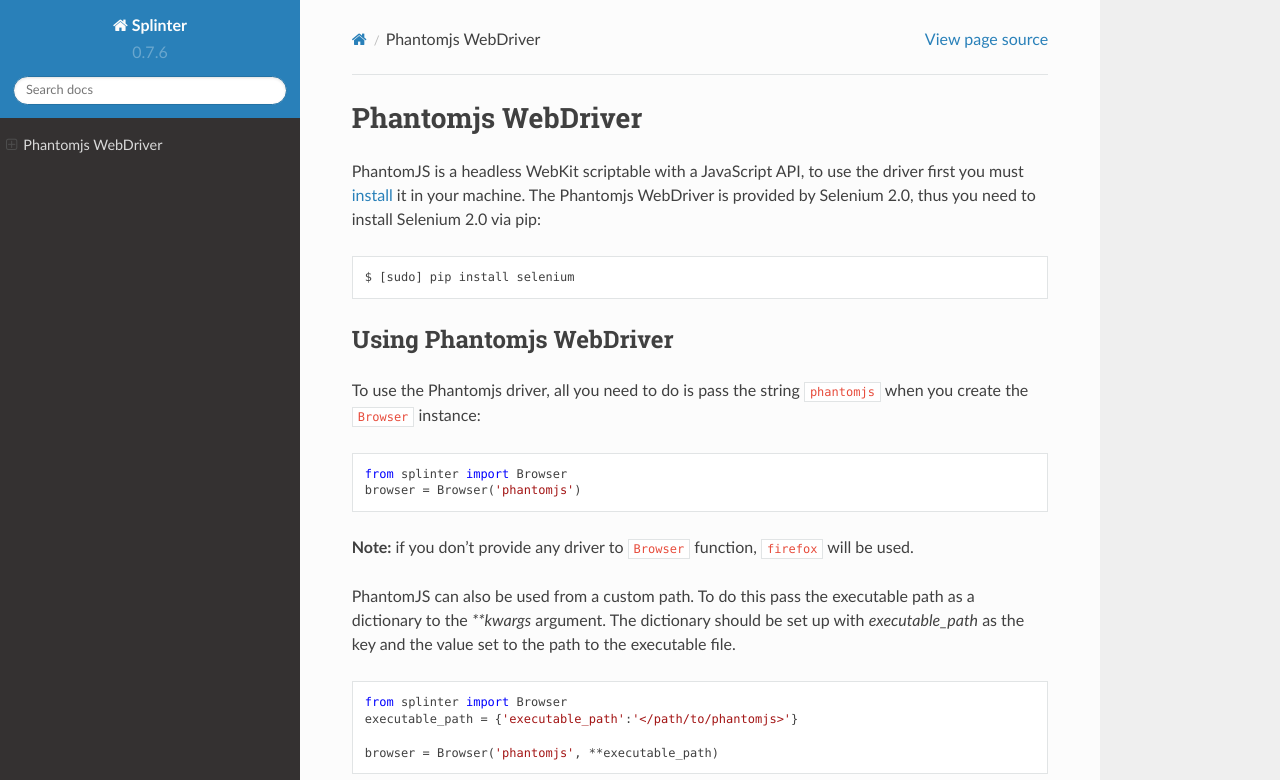
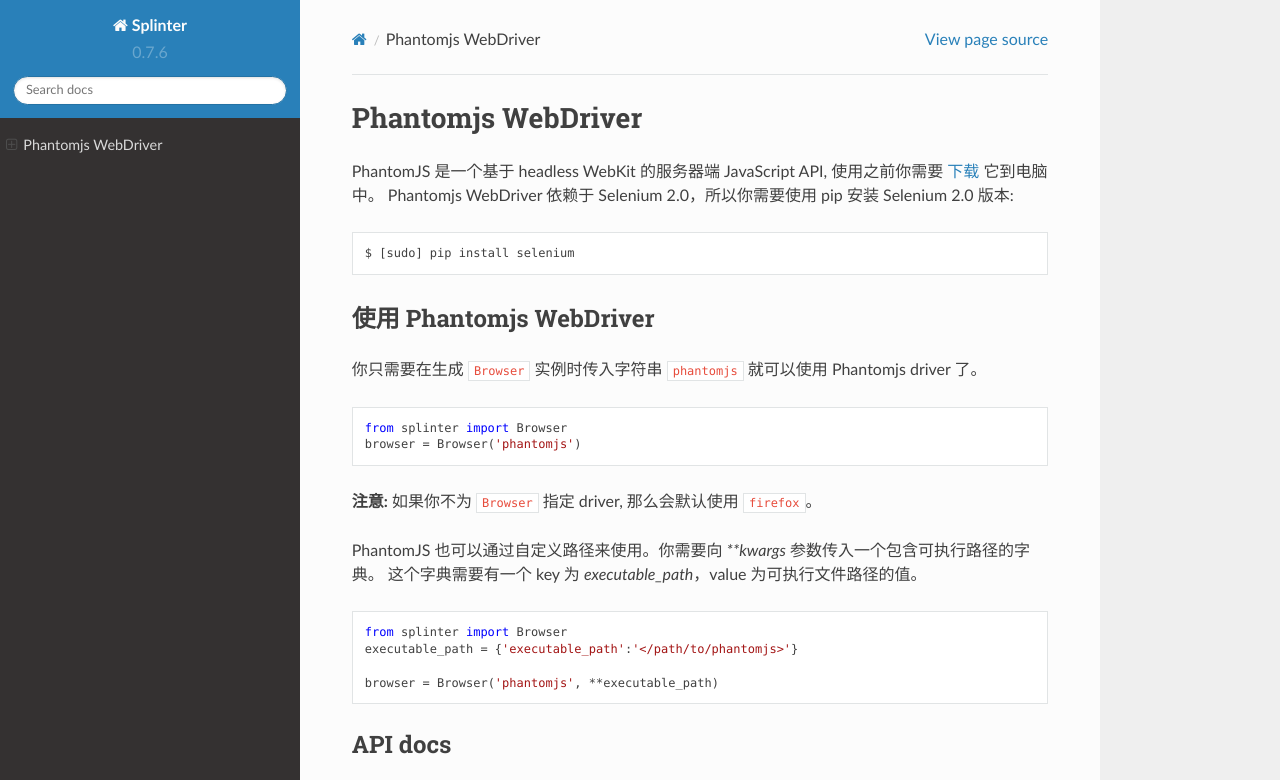
Before and after one commit to Wooden-Robot/splinter-docs-zh_CN, a Sphinx documentation site: the page built from docs/drivers/phantomjs.rst, in a window 1280 px wide and 1084 px high, cut to the strip 0-780 px from the top of the window. Built offline with Sphinx 7.4.7 and the Read the Docs theme 2.0.0, drawn with Linux system fonts in a browser that asks for light colours.

Commit message:
chg: 完成 phantomjs 和 zope.testbrowser 页面翻译

```diff
--- a/docs/drivers/phantomjs.rst
+++ b/docs/drivers/phantomjs.rst
@@ -12,9 +12,9 @@
 
 .. module:: splinter.driver.webdriver.phantomjs
 
-PhantomJS is a headless WebKit scriptable with a JavaScript API, to use the driver first you must
-`install <http://phantomjs.org/download.html>`_ it in your machine.
-The Phantomjs WebDriver is provided by Selenium 2.0, thus you need to install Selenium 2.0 via pip:
+PhantomJS 是一个基于 headless WebKit 的服务器端 JavaScript API, 使用之前你需要
+`下载 <http://phantomjs.org/download.html>`_ 它到电脑中。
+Phantomjs WebDriver 依赖于 Selenium 2.0，所以你需要使用 pip 安装 Selenium 2.0 版本:
 
 .. highlight:: bash
 
@@ -22,11 +22,10 @@
 
     $ [sudo] pip install selenium
 
-Using Phantomjs WebDriver
+使用 Phantomjs WebDriver
 -------------------------
 
-To use the Phantomjs driver, all you need to do is pass the string ``phantomjs`` when you create
-the ``Browser`` instance:
+你只需要在生成 ``Browser`` 实例时传入字符串 ``phantomjs`` 就可以使用 Phantomjs driver 了。
 
 .. highlight:: python
 
@@ -35,9 +34,10 @@
     from splinter import Browser
     browser = Browser('phantomjs')
 
-**Note:** if you don't provide any driver to ``Browser`` function, ``firefox`` will be used.
+**注意:** 如果你不为 ``Browser`` 指定 driver, 那么会默认使用 ``firefox``。
 
-PhantomJS can also be used from a custom path. To do this pass the executable path as a dictionary to the `**kwargs` argument. The dictionary should be set up with `executable_path` as the key and the value set to the path to the executable file.
+PhantomJS 也可以通过自定义路径来使用。你需要向 `**kwargs` 参数传入一个包含可执行路径的字典。
+这个字典需要有一个 key 为 `executable_path`，value 为可执行文件路径的值。
 
 .. highlight:: python
 
```
Also changed, not shown: docs/drivers/zope.testbrowser.rst (+5 -7 lines).
